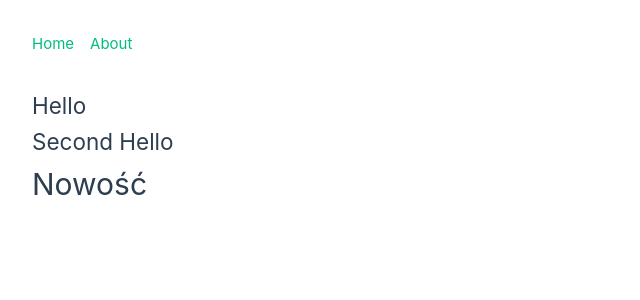
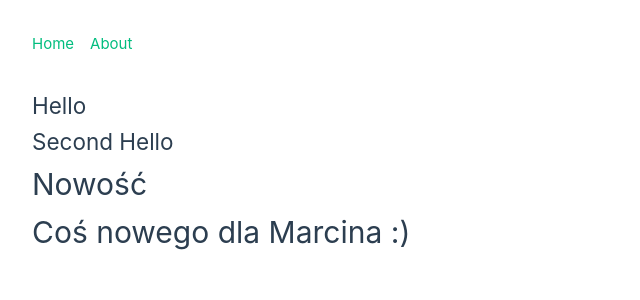
Before and after one commit to pionkipl/vue-3-vite-pwa, a Vue app: page / in a window 1280 px wide. Shown: the top 300 px of the page, without its empty margins (0-640 px from the left). Built offline with nearby package versions, Linux system fonts and the light colour scheme.

Commit message:
Feat: another new content for testing.

```diff
--- a/src/views/HomeView.vue
+++ b/src/views/HomeView.vue
@@ -7,6 +7,7 @@
     <h2>Hello</h2>
     <h2>Second Hello</h2>
     <h1>Nowość</h1>
+    <h1>Coś nowego dla Marcina :)</h1>
   </main>
 </template>
 
```
